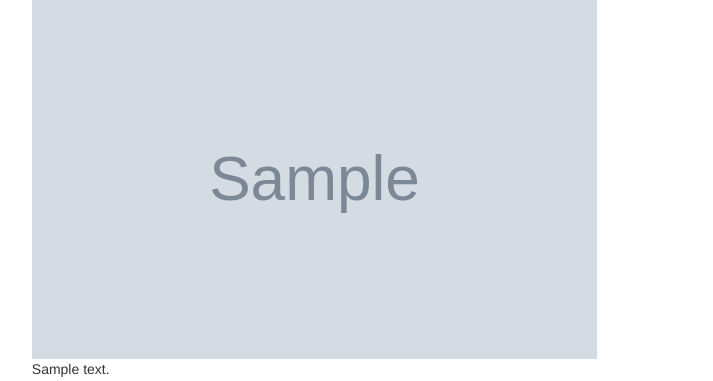
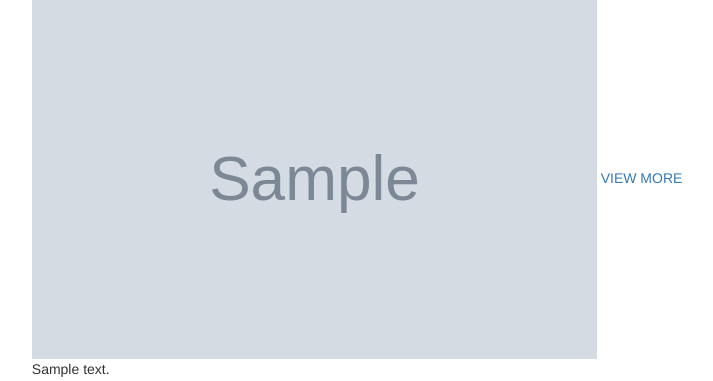
Before and after one commit to evantoh/insta-clone, a Django app: page / in a window 1280 px wide. Shown: the part 297-678 px from the top of the page, without its empty margins (187-900 px from the left). Run offline with Django 3.2, Linux system fonts and the light colour scheme; a user stored in the database is signed in; tables that the repository leaves empty hold one stand-in row (values such as "Sample post"); grey boxes marked "Sample" are stand-in pictures; some libraries are stand-ins or nearby versions.

Commit message:
added the single image functionality

```diff
--- a/insta/templates/all_temps/index.html
+++ b/insta/templates/all_temps/index.html
@@ -16,7 +16,14 @@
               <img src="{{profile.profile_photo.url}}"class="Instagram-card-user-image" style="height: 46px;width: 60px;border-radius: 25px">
               <a class="Instagram-card-user-name"  href="{% url 'singleuser' user.id%}">{{image.user}}</a>
             </div>
-          <a href=""><img src="{{image.image.url}}" style="height: 360px;width: 565px;" alt="Image"/></a>
+            <div>
+                <a href="{% url 'single_photo' image.id %}">
+                  <img src="{{image.image.url}}" style="height: 360px;width: 565px;" alt="Image"/>
+                  VIEW MORE
+                </a>
+
+            </div>
+
           <div>
             {% for comment in image.comments.all %}
               <p><strong>{{comment.user}}</strong> {{comment.comments}}</p>
--- a/insta/views.py
+++ b/insta/views.py
@@ -89,8 +89,6 @@ def edit_profile(request):
     return render(request, 'all_temps/edit_profile.html', {"title":title, "form":form})
 
 
-
-
 # function for user stories
 @login_required(login_url='/accounts/login/')
 def other_insta_users(request):
```
